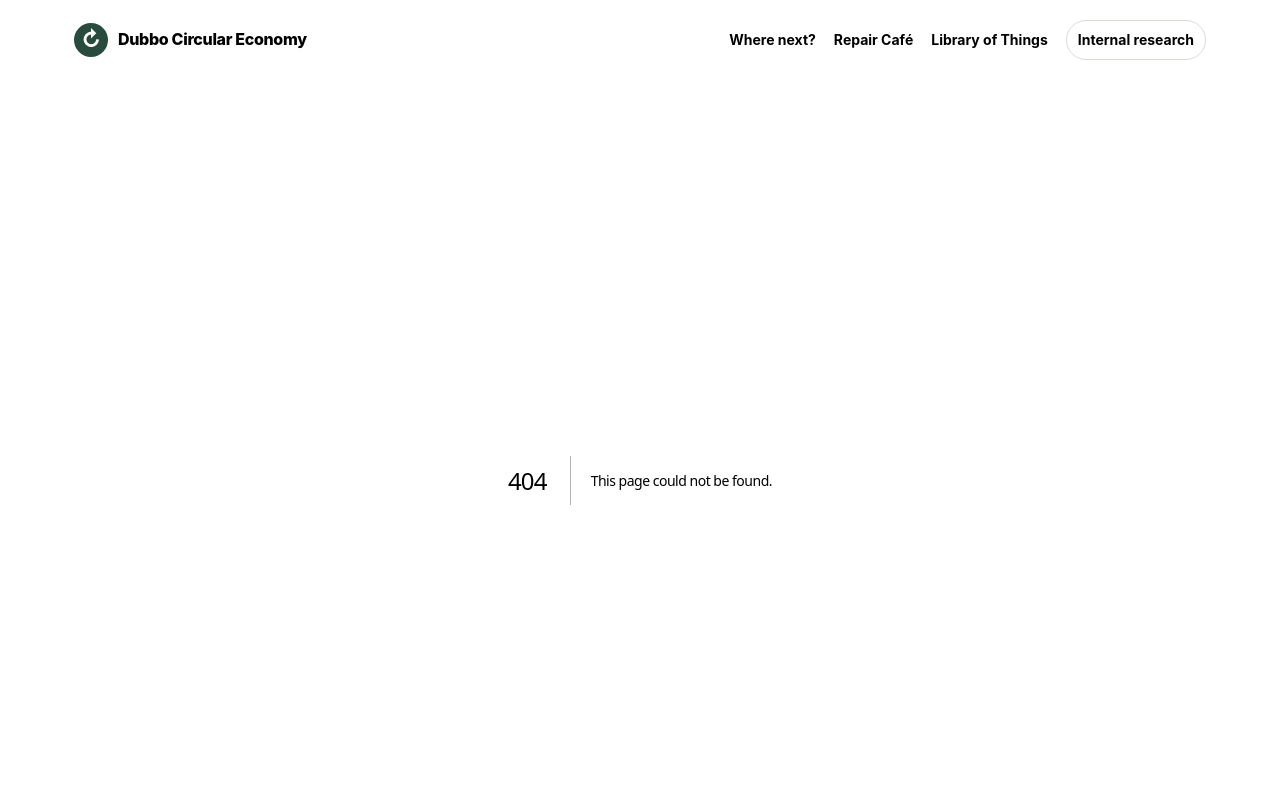
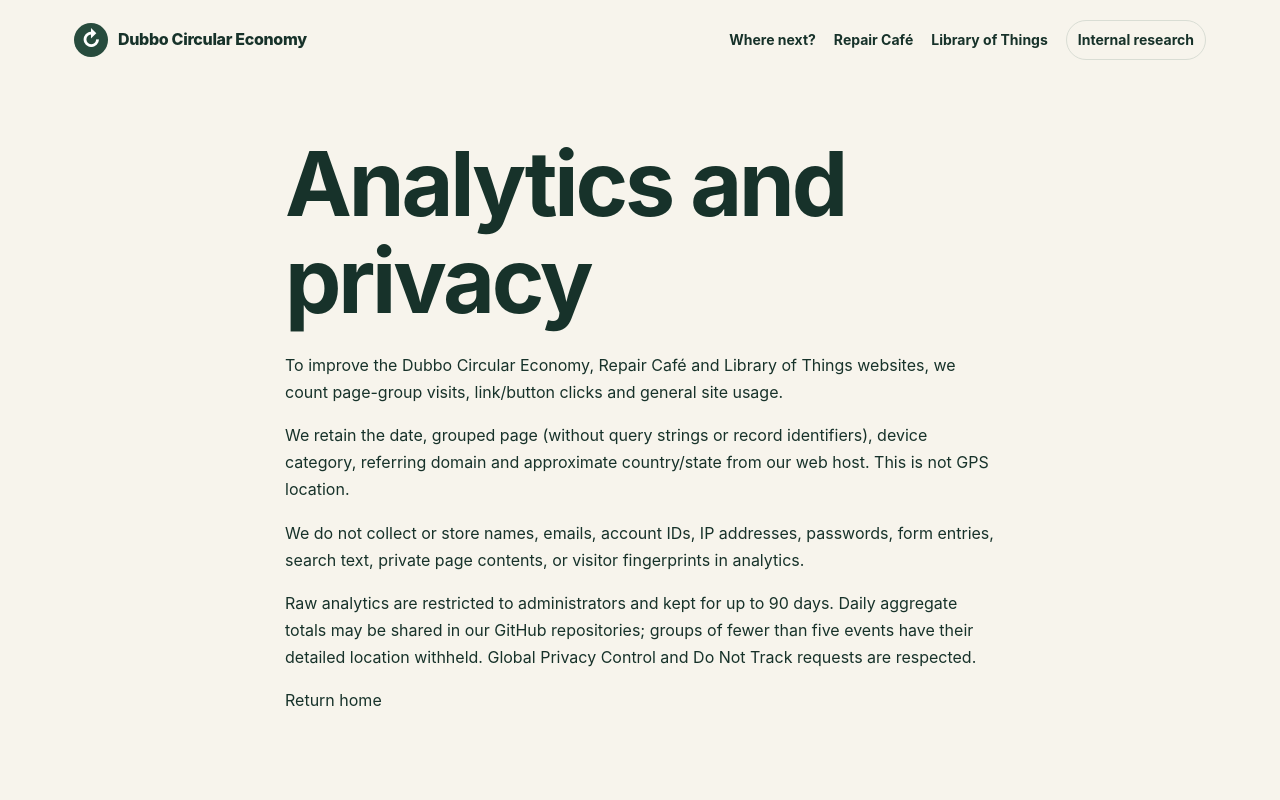
Before and after one commit to joshualparris/CircularEconomyDubbo, a Next.js app: page /privacy-analytics in a window 1280 px wide. Before the commit this address had no page. Shown: the top 800 px of the page. Built offline with nearby package versions, Linux system fonts and the light colour scheme.

Commit message:
Add anonymous cross-site page and click counts

```diff
--- /dev/null
+++ b/app/privacy-analytics/page.js
@@ -0,0 +1,18 @@
+import Link from "next/link";
+export const metadata = { title: "Analytics and privacy" };
+export default function PrivacyAnalyticsPage() {
+  return <main style={{margin:"36px auto",maxWidth:750,padding:20,lineHeight:1.7}}>
+    <h1>Analytics and privacy</h1>
+    <p>To improve the Dubbo Circular Economy, Repair Café and Library of Things websites,
+    we count page-group visits, link/button clicks and general site usage.</p>
+    <p>We retain the date, grouped page (without query strings or record identifiers), device category,
+    referring domain and approximate country/state from our web host. This is not GPS location.</p>
+    <p>We do not collect or store names, emails, account IDs, IP addresses, passwords,
+    form entries, search text, private page contents, or visitor fingerprints in analytics.</p>
+    <p>Raw analytics are restricted to administrators and kept for up to 90 days.
+    Daily aggregate totals may be shared in our GitHub repositories; groups of fewer than
+    five events have their detailed location withheld. Global Privacy Control and Do Not Track
+    requests are respected.</p>
+    <p><Link href="/">Return home</Link></p>
+  </main>;
+}
```
